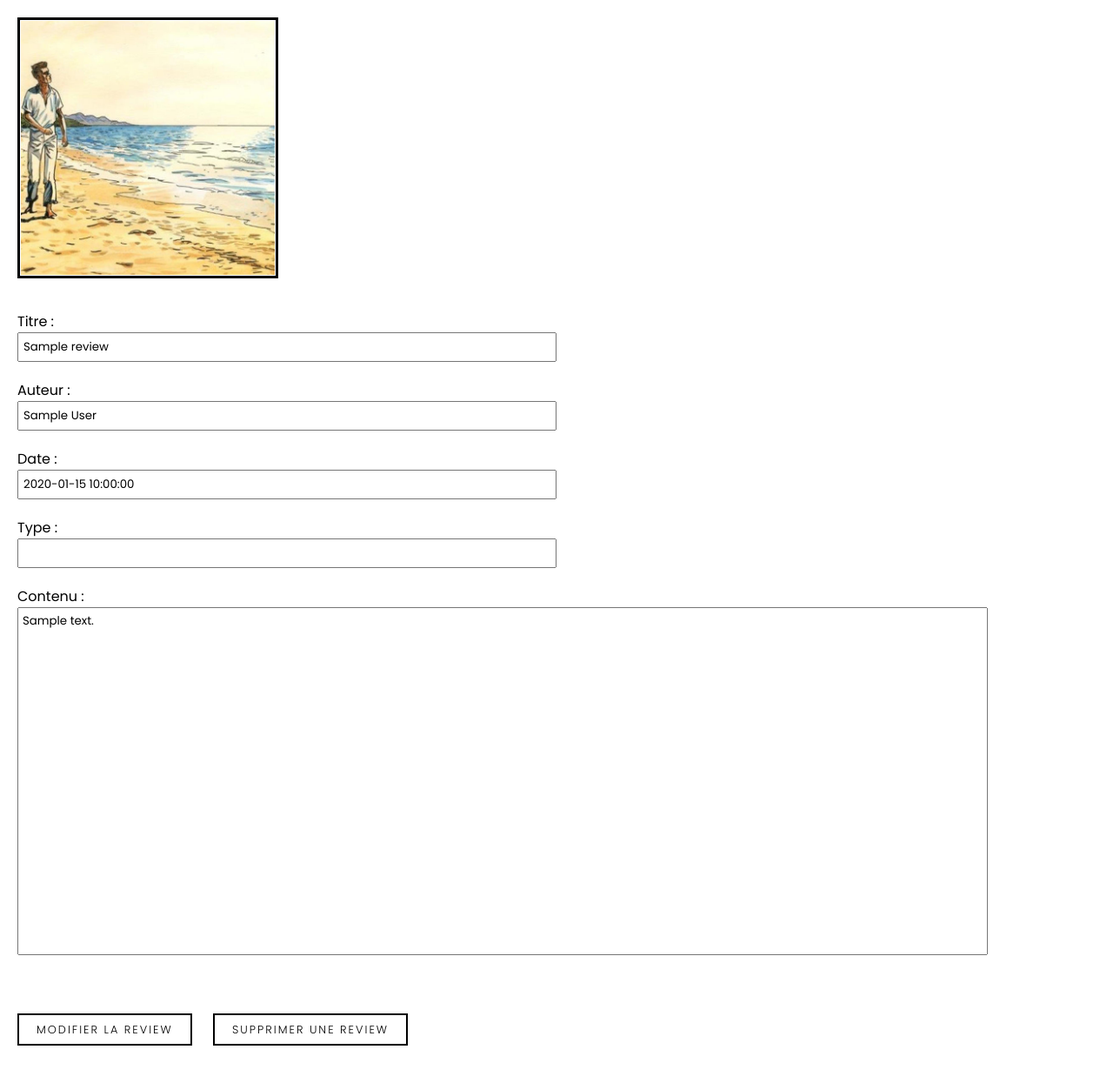
After one commit to paul-ndl/review-blog, a PHP site: page /cmdreview.php?id=1 in a window 1280 px wide. The commit adds this page. Shown: the whole page at 87% size. Run offline with PHP 8.4, Linux system fonts and the light colour scheme; tables that the repository leaves empty or names only in its code hold one stand-in row (values such as "Sample post").

Commit message:
gestion start

```diff
--- /dev/null
+++ b/cmdreview.php
@@ -0,0 +1,87 @@
+<?php
+// MySQL details
+$DATABASE_HOST = 'localhost'; //sql.free.fr
+$DATABASE_USER = 'root'; //blog.pripri
+$DATABASE_PASS = ''; //Pripri1902
+$DATABASE_REVIEW_NAME = 'phpreviews';
+
+// Connect to database
+try {
+    $pdo = new PDO('mysql:host=' . $DATABASE_HOST . ';dbname=' . $DATABASE_REVIEW_NAME . ';charset=utf8', $DATABASE_USER, $DATABASE_PASS);
+} catch (PDOException $exception) {
+    exit('Failed to connect to database!');
+}
+
+function modify_review($post)
+{
+    echo "salut";
+}
+
+function show_review($post) {
+    $html = '
+            <div class="reviewData">
+                <img class="imgInput" src="resources/post'. $post['id'] .'.jpg">
+                <br>
+                Titre :
+                <br>
+                <input name="title" class="smallInput" type="text" value="'. $post['title'] .'">
+                <br>
+                Auteur :
+                <br>
+                <input name="author" class="smallInput" type="text" value="'. $post['author'] .'">
+                <br>
+                Date :
+                <br>
+                <input name="date" class="smallInput" type="text" value="'. $post['date'] .'">
+                <br>
+                Type :
+                <br>
+                <input name="type" class="smallInput" type="text" value="'. $post['type'] .'">
+                <br>
+                Contenu :
+                <br>
+                <textarea name="content" class="bigInput">'. $post['content'] .'</textarea>
+            </div>';
+    return $html;
+}
+
+
+$stmt = $pdo->prepare('SELECT * FROM reviews WHERE id = ?');
+$stmt->execute([ $_GET['id'] ]);
+$post = $stmt->fetch(PDO::FETCH_ASSOC);
+
+?>
+
+<!DOCTYPE html>
+<html lang="fr">
+
+<head>
+    <meta name="viewport" content="width=device-width, initial-scale=1.0">
+    <title>Le blog de Pripri</title>
+    <link rel="shortcut icon" href="resources/icon.png" />
+    <link rel="stylesheet" type="text/css" href="style.css">
+    <link rel="stylesheet" type="text/css" href="gestion.css">
+    <script src="functions.js"></script>
+</head>
+
+<body>
+    <!-- List all reviews -->
+    <div>
+        <?=show_review($post)?>
+        <br>
+        <a class="add modify" onclick="modifyReview();">Modifier la review</a>
+        <a class="add delete" href="gestion.php">Supprimer une review</a>
+    <div>
+
+    <br>
+    <br>
+
+    <script type="text/javascript">
+        function modifyReview() {
+            fetch("modifyReview.php").then(response => console.log(response['statusText']));
+            return false;
+        }
+    </script>
+
+</body>
+</html>
--- /dev/null
+++ b/gestion.css
@@ -0,0 +1,81 @@
+table
+{
+    border-collapse: collapse;
+    margin: 20px;
+}
+td, th /* Mettre une bordure sur les td ET les th */
+{
+    border: 1px solid black;
+    text-align: center;
+    padding: 0 5px;
+}
+
+table a
+{
+    color: green;
+    cursor: pointer;
+    text-decoration: underline;
+}
+
+.add
+{
+    padding: 8px 20px;
+    color: black;
+    background: white;
+    text-decoration: none;
+    font-size: 0.8em;
+    font-weight: 300;
+    letter-spacing: 2px;
+    text-transform: uppercase;
+    border: 2px solid black;
+    margin-left: 20px;
+    cursor: pointer;
+}
+
+.add:hover
+{
+    color: white;
+    background: blue;
+    border: 2px solid blue;
+}
+
+.modify:hover
+{
+    background: green;
+    border: 2px solid green;
+}
+
+.delete:hover
+{
+    background: red;
+    border: 2px solid red;
+}
+
+.reviewData
+{
+    margin: 20px;
+}
+
+.smallInput
+{
+    width: 50%;
+    padding: 5px;
+    margin-bottom: 20px;
+}
+
+.bigInput
+{
+    width: 90%;
+    height: 400px;
+    padding: 5px;
+    margin-bottom: 20px;
+    resize: none;
+}
+
+.reviewData img
+{
+    height: 300px;
+    margin-bottom: 30px;
+    border: 3px solid black;
+    padding: 1px;
+}
--- a/index.php
+++ b/index.php
@@ -23,7 +23,7 @@ function show_posts($posts, $pdo_comments) {
         $html .= '
         <div class="postBox">
             <div class="imgBx">
-                <img src="'. $post['img'] .'" class="cover">
+                <img src="resources/post'. $post['id'] .'.jpg" class="cover">
             </div>
             <div class="textBx">
                 <h1>'. $post['title'] .'</h1>
--- /dev/null
+++ b/modifyReview.php
@@ -0,0 +1,5 @@
+<?php
+
+    echo "ok";
+
+?>
--- a/reviews.php
+++ b/reviews.php
@@ -23,7 +23,7 @@ function show_posts($posts, $pdo_comments) {
         $html .= '
         <div class="postBox">
             <div class="imgBx">
-                <img src="'. $post['img'] .'" class="cover">
+                <img src="resources/post'. $post['id'] .'.jpg" class="cover">
             </div>
             <div class="textBx">
                 <h1>'. $post['title'] .'</h1>
--- a/style.css
+++ b/style.css
@@ -194,6 +194,7 @@ section
     border: 2px;
     color: black;
     background: white;
+    cursor: pointer;
     text-decoration: none;
     font-size: 18px;
     font-weight: 600;
@@ -610,9 +611,9 @@ footer .footerMenu2 li img
 .comments .write_comment button
 {
     padding: 8px 20px;
-    border: 2px;
     color: black;
     background: white;
+    cursor: pointer;
     text-decoration: none;
     font-size: 0.8em;
     font-weight: 300;
```
Also changed, not shown: gestion.php (added, +76 -0 lines).
